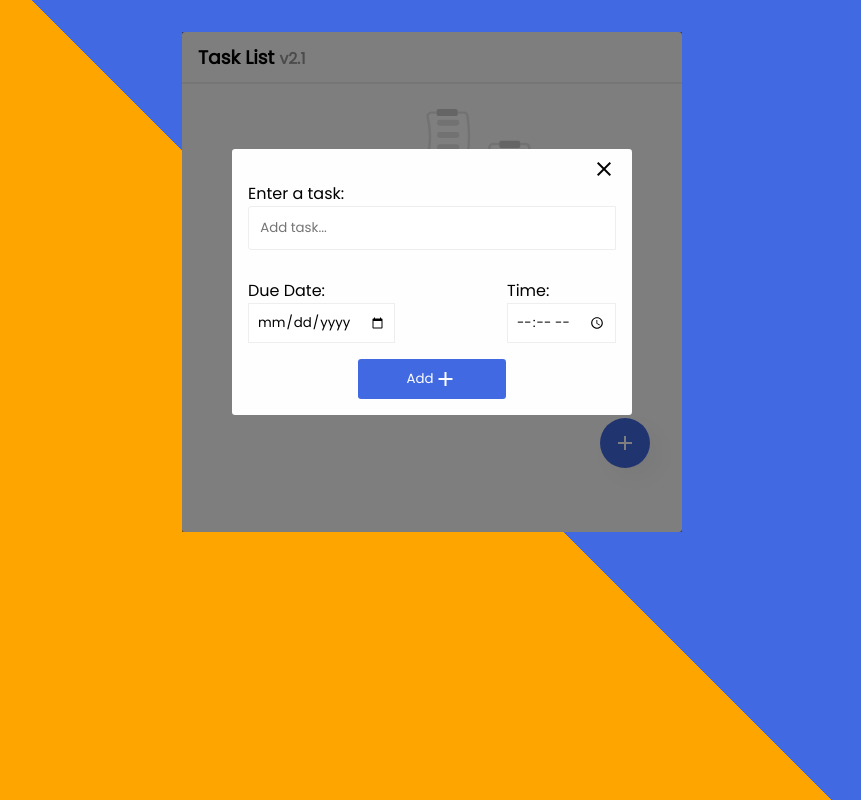
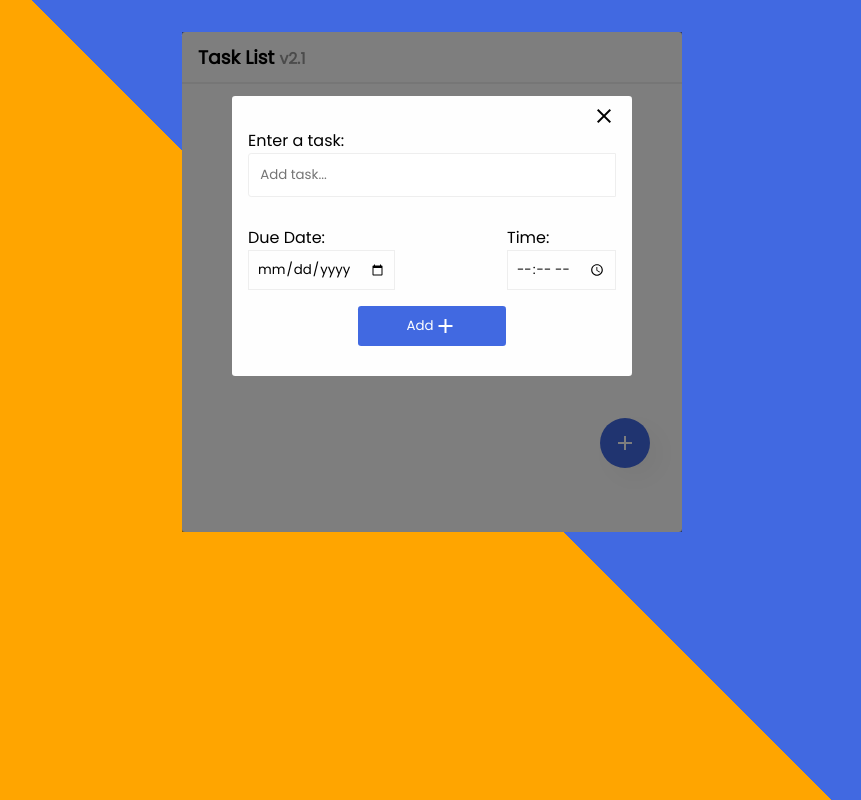
Before and after one commit to Gift-Jackson/tasklist, a plain HTML site: page index.html in a window 1280 px wide. Both pictures are taken after a click on the button "add". Shown: the whole page, without its empty margins (208-1069 px from the left). Drawn offline with nearby package versions, Linux system fonts and the light colour scheme; a web font is replaced by a local one.

Commit message:
Update style.css

```diff
--- a/style.css
+++ b/style.css
@@ -57,7 +57,7 @@ main {
     background-color: rgba(0, 0, 0, .5);
     display: none;
     justify-content: center;
-    align-items: center;
+    /* align-items: center; */
 }
 
 .add-task-bg.active {
@@ -69,7 +69,9 @@ main {
     flex-direction: column;
     background-color: #fefefe;
     width: 80%;
+    height: 280px;
     padding: 2rem 1rem 1rem 1rem;
+    margin-top: 4rem;
     border-radius: .2rem;
     position: relative;
     transform: scale(0);
@@ -141,6 +143,7 @@ main {
 .input-control-container input {
     padding: .5rem;
     border: 1px solid #eee;
+    background-color: transparent;
 }
 
 .add-task-btn {
```
